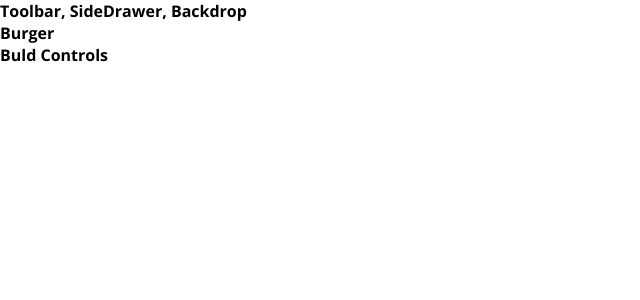
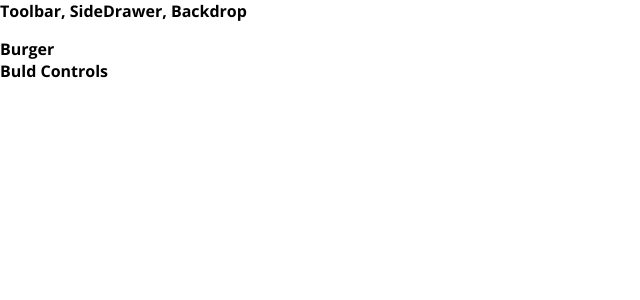
Before and after one commit to TodorovStanimir/burger-builder, a React app: page / in a window 1280 px wide. Shown: the top 300 px of the page, without its empty margins (0-640 px from the left). Built offline with nearby package versions, Linux system fonts and the light colour scheme.

Commit message:
style: add style to Layout component

```diff
--- /dev/null
+++ b/src/components/Layout/Layout.css
@@ -0,0 +1,3 @@
+.Content {
+    margin-top: 16px;
+}
--- a/src/components/Layout/Layout.js
+++ b/src/components/Layout/Layout.js
@@ -1,10 +1,11 @@
 import React from 'react';
 import Auxilliary from '../../hoc/Auxilliary';
+import classes from './Layout.css'
 
 const layout = (props) => (
     <Auxilliary>
     <div>Toolbar, SideDrawer, Backdrop</div>
-    <main>
+    <main className={classes.Content}>
         {props.children}
     </main>
     </Auxilliary>
```
